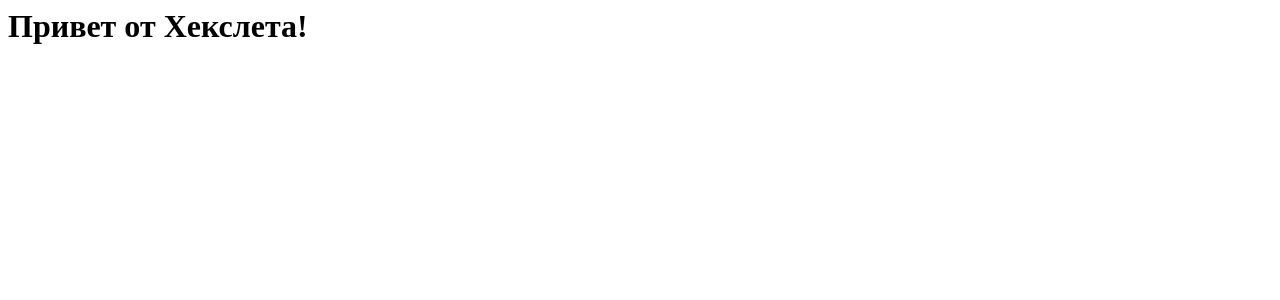
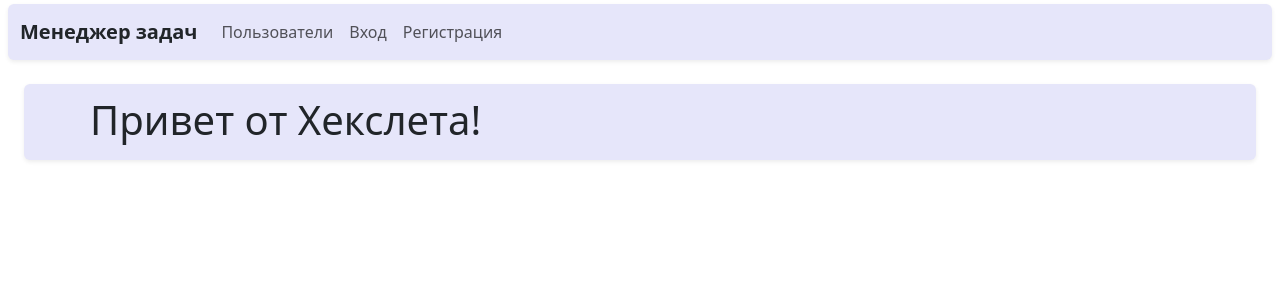
Before and after one commit to lawyer-arch/python-project-52, a Django app: page / in a window 1280 px wide. Shown: the top 300 px of the page. Run offline with Django 5.2, Linux system fonts and the light colour scheme; some libraries are stand-ins or nearby versions.

Commit message:
создаем вазовый шаблон, создаем шаблон главной страници с приветсвеием

```diff
--- a/task_manager/views.py
+++ b/task_manager/views.py
@@ -1,5 +1,6 @@
 from django.shortcuts import render
 from django.views import View
+
 
 class HomePageView(View):
     template_name = 'index.html'
--- /dev/null
+++ b/templates/base.html
@@ -0,0 +1,46 @@
+<!DOCTYPE html>
+<html lang="ru">
+<head>
+    <meta charset="UTF-8">
+    <meta name="viewport" content="width=device-width, initial-scale=1.0">
+    <title>{% block title %}Task Manager{% endblock %}</title>
+    {% load django_bootstrap5 %}
+    {% bootstrap_css %}
+</head>
+<body>
+    <!-- Navbar static из официальной документации Bootstrap -->
+    <nav class="navbar navbar-expand-lg rounded mx-2 mt-1 shadow-sm" style="background-color: #e6e6fa;">
+        <div class="container-fluid">
+            <a class="navbar-brand fw-bold text-dark" href="#">Менеджер задач</a>
+
+            <!--Кнопка "БУРГЕР" меню для мобильных устройств-->
+            <button class="navbar-toggler" type="button" data-bs-toggle="collapse"
+              data-bs-target="#navbarTogglerDemo02" aria-controls="navbarTogglerDemo02"
+              aria-expanded="false" aria-label="Toggle navigation">
+              <span class="navbar-toggler-icon"></span>
+            </button>
+
+              <div class="collapse navbar-collapse" id="navbarTogglerDemo02">
+                <ul class="navbar-nav">
+                  <li class="nav-item">
+                    <a class="nav-link" href="/users/">Пользователи</a>
+                  </li>
+                  <li class="nav-item">
+                    <a class="nav-link" href="/login/">Вход</a>
+                  </li>
+                  <li class="nav-item">
+                    <a class="nav-link" href="/users/create/">Регистрация</a>
+                  </li>
+                </ul>
+              </div>
+        </div>
+      </nav>
+
+    {% bootstrap_messages %}
+    {% block content %}
+    {% endblock %}
+
+
+    {% bootstrap_javascript %}
+</body>
+</html>
--- a/templates/index.html
+++ b/templates/index.html
@@ -1 +1,11 @@
-<h1>{{greeting}}</h1>
+{% extends "base.html" %}
+{% load django_bootstrap5 %}
+{% block content %}
+<nav class="navbar navbar-expand-lg rounded mx-4 mt-4 px-3 shadow-sm" style="background-color: #e6e6fa;">
+    <div class="container">
+        <div class="container mt-1 px-2">
+        <h1>{{ greeting }}</h1>
+        </div>
+    </div>
+</nav>
+{% endblock %}
```
Also changed, not shown: task_manager/settings.py (+7 -2 lines), README.md.
